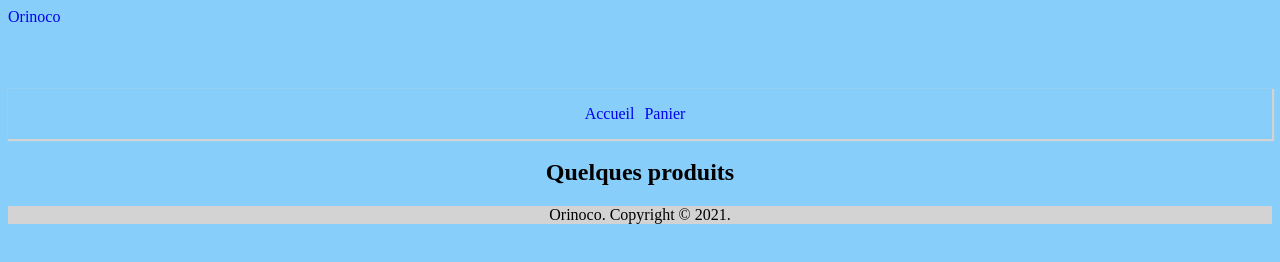
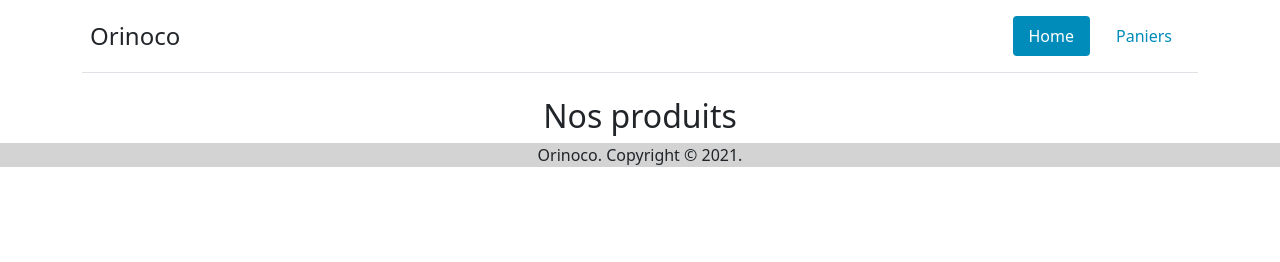
Before and after one commit to KevinDruart/P5_Druart_Kevin, a plain HTML site: page frontend/index.html in a window 1280 px wide. Drawn offline with Linux system fonts and the light colour scheme; no server answers.

Commit message:
maj index
mise a jour de l'index

```diff
--- a/frontend/index.html
+++ b/frontend/index.html
@@ -5,32 +5,38 @@
   <meta charset="utf-8">
   <meta name="viewport" content="width=device-width, initial-scale=1">
   <meta name="description" content="">
+  <link rel="icon" type="image/png" href="./images/favicon.png" />
   <title>Accueil Orinoco</title>
 
   <!-- CSS -->
   <link href="./css/style.css" rel="stylesheet">
+  <!--bootstrap css-->
+<link href="./css/bootstrap.min.css" rel="stylesheet">
+
 </head>
+
 
 <body>
   <!--HEADER-->
-  <header>
-    <a href="index.html" class="logo">
-      <span>Orinoco</span>
-    </a>
-  </header>
+  <div class="container header" id="myHeader">
+    <header class="d-flex flex-wrap justify-content-center py-3 mb-4 border-bottom">
+      <a href="index.html" class="d-flex align-items-center mb-3 mb-md-0 me-md-auto text-dark text-decoration-none">
+        <svg class="bi me-2" width="40" height="32"><use xlink:href="#bootstrap"/></svg>
+        <span class="fs-4">Orinoco</span>
+      </a>
+
+      <ul class="nav nav-pills">
+        <li class="nav-item"><a href="index.html" class="nav-link active">Home</a></li>
+        <li class="nav-item"><a href="panier.html" class="nav-link">Paniers</a></li>
+      </ul>
+    </header>
+  </div>
+
   <!--HEADER END-->
-  <!--MENU NAVIGATE-->
-  <div class="menu">
-    <ul class="nav">
-      <li class="nav-item"><a href="index.html" class="nav-link active">Accueil</a></li>
-      <li class="nav-item"><a href="panier.html" class="nav-link">Panier</a></li>
-    </ul>
-  </div>
-  <!--MENU NAVIGATE END-->
 
 
   <main>
-    <h2 class="titlesection">Quelques produits</h2>
+    <h2 class="titlesection">Nos produits</h2>
     <section id="card">
 
     </section>
--- a/frontend/js/index.js
+++ b/frontend/js/index.js
@@ -1,9 +1,11 @@
-/*LISTE INDEX*/
+/*---------------------------Liste Produits INDEX--------------------------*/
+
 const listeTeddies = () => {
-    const teddies = getRequest(url);
+    const teddies = getRequest("http://localhost:3000/api/teddies");
     teddies.then((produits) => {
         produits.forEach((produit) => {
             createProduct(produit)
+            console.log(produit._id)
         })
     })
 
```
